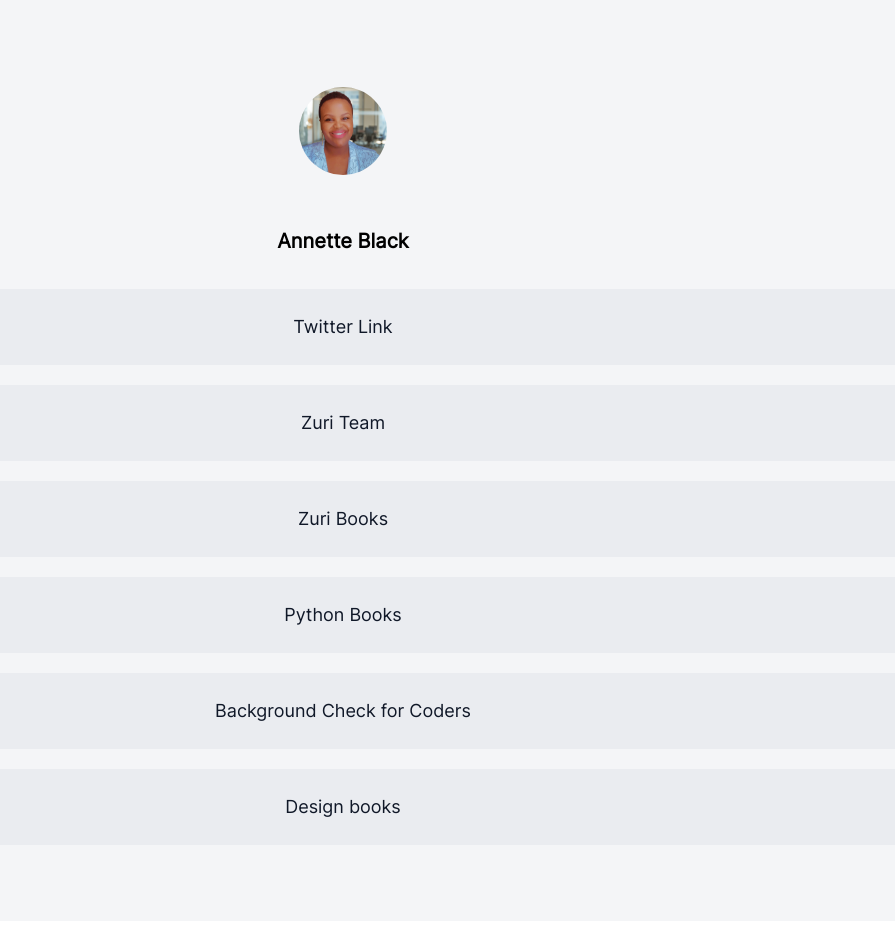
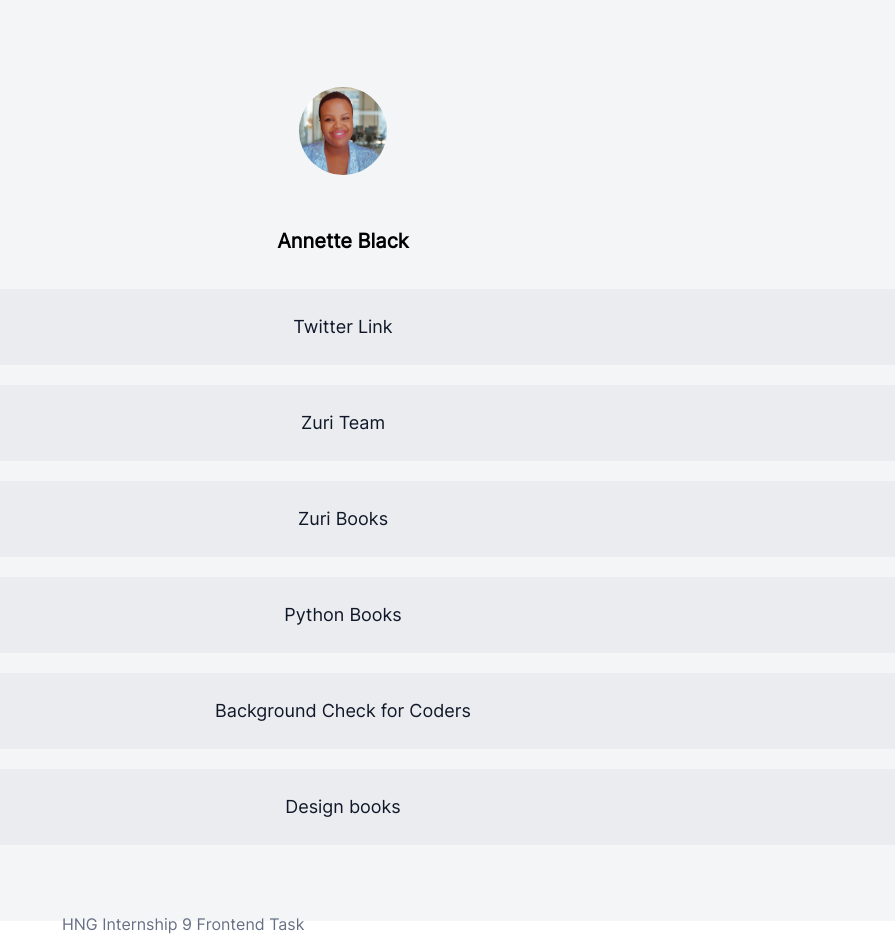
Before and after one commit to mmwihaki/mylinktree, a React (Create React App) app: page / in a window 1280 px wide. Shown: the top 952 px of the page, without its empty margins (385-1280 px from the left). Built offline with nearby package versions, Linux system fonts and the light colour scheme.

Commit message:
add footer and social media components

```diff
--- a/package.json
+++ b/package.json
@@ -3,6 +3,9 @@
   "version": "0.1.0",
   "private": true,
   "dependencies": {
+    "@fortawesome/fontawesome-svg-core": "^6.2.0",
+    "@fortawesome/free-brands-svg-icons": "^6.2.0",
+    "@fortawesome/react-fontawesome": "^0.2.0",
     "@testing-library/jest-dom": "^5.16.5",
     "@testing-library/react": "^13.4.0",
     "@testing-library/user-event": "^13.5.0",
--- a/src/App.css
+++ b/src/App.css
@@ -250,3 +250,39 @@ a:-webkit-any-link {
     order: 0;
     flex-grow: 1;
 }
+
+.footer{
+    display: flex;
+    flex-direction: column;
+    align-items: center;
+    padding: 48px 0px;
+    gap: 64px;
+
+    position: absolute;
+    width: 1440px;
+    height: 160px;
+    left: 0px;
+    top: 998px;
+
+    /* Base/White */
+
+    background: #FFFFFF;
+}
+
+.footerContainer{
+    display: flex;
+    flex-direction: column;
+    align-items: flex-start;
+    padding: 0px 32px;
+    gap: 32px;
+
+    width: 1280px;
+    height: 64px;
+
+
+    /* Inside auto layout */
+
+    flex: none;
+    order: 0;
+    flex-grow: 0;
+}
--- a/src/App.js
+++ b/src/App.js
@@ -5,6 +5,7 @@ import ProfilePic from './components/ProfilePic';
 import picture from './profilephoto.png';
 import './App.css'
 import Footer from './components/Footer';
+import SocialMedia from './components/SocialMedia';
 
 function App() {
   return (
@@ -28,15 +29,16 @@ function App() {
           <div class='socialContainer'>
             <div class='socialContent'>
               <div class='socialIcons'>
-
+                <SocialMedia/>
               </div>
             </div>
           </div>
         </div>
-
       </div>
 
-        <Footer/>
+      <Footer class='footer'
+        text="HNG Internship 9 Frontend Task"
+      />
 
     </div>
   )
--- a/src/components/Footer.js
+++ b/src/components/Footer.js
@@ -2,28 +2,40 @@ import React from 'react'
 
 const Footer = props => {
     const {
-        text,
-        text2
+        alt,
+        logo,
+        logo2,
+        text
     } = props
 
     const myStyles = ({
         footer: {
-            fontFamily: "Monaco",
-            margin: "15px 15px 0px 15px",
-            fontSize: "13px",
-            color: "white"
+            size: '24px'
         },
         footer2: {
-            fontFamily: "Monaco",
-            margin: "5px 15px 20px 15px",
-            fontSize: "13px",
-            color: "white"
+            size: '24px'
+
+        },
+        footer3: {
+            width: '832.28px',
+            height: '24px',
+            fontFamily: 'Inter',
+            fontStyle: 'normal',
+            fontWeight: '400',
+            fontSize: '16px',
+            lineHeight: '24px',
+            textAlign: 'center',
+            color: '#667085',
+            flex: 'none',
+            order: '1',
+            flexGrow: '1'
         }
     })
     return (
         <div>
-            <p style={myStyles.footer}>{text}</p>
-            <p style={myStyles.footer2}>{text2}</p>
+            <img style={myStyles.footer} alt={alt}>{logo}</img>
+            <img style={myStyles.footer2} alt={alt}>{logo2}</img>
+            <p style={myStyles.footer3}>{text}</p>
         </div>
     )
 }
--- /dev/null
+++ b/src/components/SocialMedia.js
@@ -0,0 +1,33 @@
+import React from 'react'
+
+const SocialMedia = props => {
+    const {
+        alt,
+        logo,
+        logo2,
+        logo3
+    } = props
+
+    const myStyles = ({
+        footer: {
+            size: '24px'
+        },
+        footer2: {
+            size: '24px'
+
+        },
+        footer3: {
+            size: '24px'
+
+        }
+    })
+    return (
+        <div>
+            <img style={myStyles.footer} alt={alt}>{logo}</img>
+            <img style={myStyles.footer2} alt={alt}>{logo2}</img>
+            <img style={myStyles.footer3} alt={alt}>{logo3}</img>
+        </div>
+    )
+}
+
+export default SocialMedia
--- a/src/components/profilepic.js
+++ b/src/components/profilepic.js
@@ -8,17 +8,12 @@ const ProfilePic = props => {
 
     const myStyles = ({
         title: {
-            fontFamily: "Monaco",
-            fontWeight: "bold",
-            marginTop: "45px",
-            fontSize: "25px",
-            color: "white",
-            // textShadow: "2px 3px 2px #000000"
+            color: 'black'
         },
         pic: {
-            maxHeight: "88px",
-            borderRadius: "200px",
-            margin: "15px"
+            maxHeight: '88px',
+            borderRadius: '200px',
+            margin: '15px'
         }
     })
 
```
Also changed, not shown: 1 other file (tests, documents, lock files or other folders).
